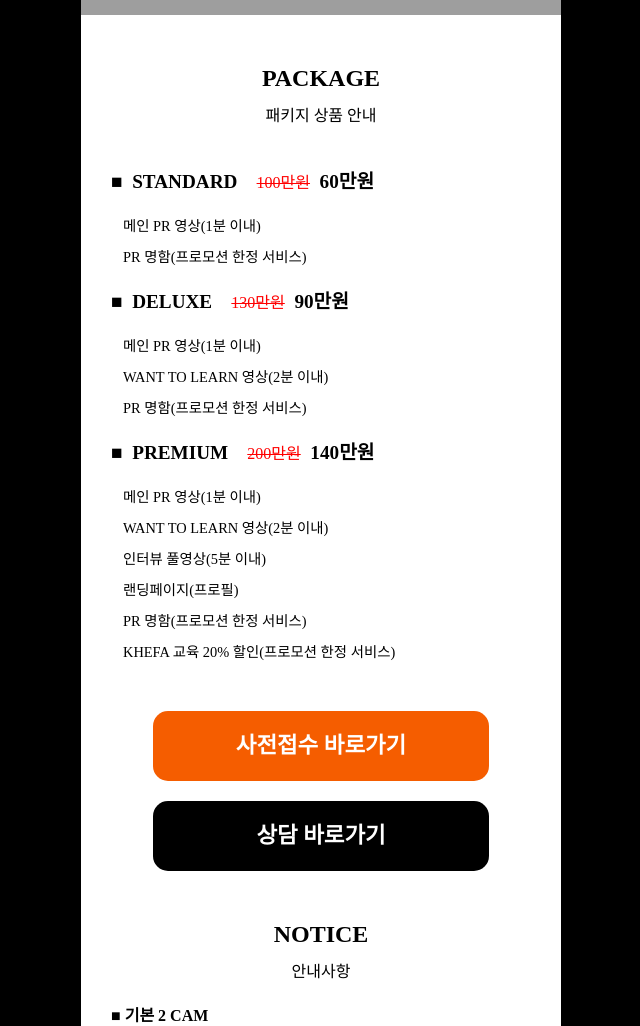
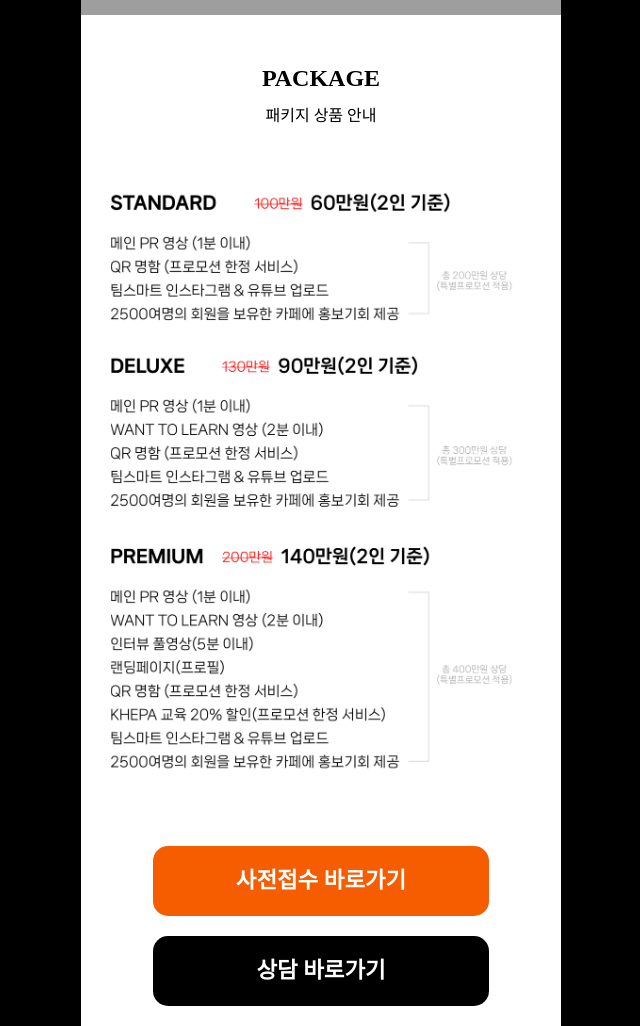
Before and after one commit to teammark10/Promotion, a plain HTML site: page index.html in a window 1280 px wide. Shown: the part 2560-3586 px from the top of the page, without its empty margins (319-959 px from the left). Drawn offline with Linux system fonts and the light colour scheme; grey boxes are pictures that could not be loaded; a web font is replaced by a local one.

Commit message:
seventh commit

```diff
--- a/css/style.css
+++ b/css/style.css
@@ -78,6 +78,15 @@ body {
     font-size: 28px;
     margin-top: 20px;
 }
+.bnn3 {
+    width: 100%;
+    height: 700px;
+    background-color: #888888;
+    background: url("../image/bnn_3.png") no-repeat center/cover;
+    text-align: center;
+    line-height: 120px;
+    font-size: 28px;
+}
 .main_video {
     background-color: #dddddd;
     width: 480px;
@@ -95,7 +104,7 @@ h3 {
     margin-bottom: 20px;
 }
 .pack_title {
-    margin-bottom: 40px;
+    margin-bottom: 0px;
 }
 
 .inner {
--- a/index.html
+++ b/index.html
@@ -72,29 +72,35 @@
         <div class="inner">
             <h2 class="sub_title">PACKAGE</h2>
             <h3 class="pack_title">패키지 상품 안내</h3>
-            <ul class="package">
+            <!-- <ul class="package">
                 <li>
-                    <h4 class="Price">■  STANDARD    <span>100만원</span>  60만원</h4>
+                    <h4 class="Price">■  STANDARD    <span>100만원</span>  60만원(2인 기준)</h4>
                     <h5>메인 PR 영상(1분 이내)</h5>
-                    <h5>PR 명함(프로모션 한정 서비스)</h5>
+                    <h5>QR 명함(프로모션 한정 서비스)</h5>
                 </li>
                 <li>
-                    <h4 class="Price">■  DELUXE    <span>130만원</span>  90만원</h4>
+                    <h4 class="Price">■  DELUXE    <span>130만원</span>  90만원(2인 기준)</h4>
                     <h5>메인 PR 영상(1분 이내)</h5>
                     <h5>WANT TO LEARN 영상(2분 이내)</h5>
-                    <h5>PR 명함(프로모션 한정 서비스)</h5>
+                    <h5>QR 명함(프로모션 한정 서비스)</h5>
                 </li>
                 <li>
-                    <h4 class="Price">■  PREMIUM    <span>200만원</span>  140만원</h4>
+                    <h4 class="Price">■  PREMIUM    <span>200만원</span>  140만원(2인 기준)</h4>
                     <h5>메인 PR 영상(1분 이내)</h5>
                     <h5>WANT TO LEARN 영상(2분 이내)</h5>
                     <h5>인터뷰 풀영상(5분 이내)</h5>
                     <h5>랜딩페이지(프로필)</h5>
-                    <h5>PR 명함(프로모션 한정 서비스)</h5>
-                    <h5>KHEFA 교육 20% 할인(프로모션 한정 서비스)</h5>
+                    <h5>QR 명함(프로모션 한정 서비스)</h5>
+                    <h5>KHEPA 교육 20% 할인(프로모션 한정 서비스)</h5>
                 </li>
-            </ul>
-            <div class="box"></div>
+                <li>
+                    <h4 class="Price">■  공통사항</h4>
+                    <h5>팀스마트 인스타그램 & 유튜브 업로드</h5>
+                    <h5>2500여명 회원을 보유한 대형 카페에 홍보기회 제공</h5>
+                </li>
+            </ul> -->
+            <div class="bnn3">
+            </div>
             <a href="https://forms.gle/wASFX9drUdiDwJfa7" target="_blank" class="go_btn">사전접수 바로가기</a>
             <a href="https://pf.kakao.com/_wxaLXG" target="_blank" class="go_btn color_bk">상담 바로가기</a>
             <div class="box"></div>
```
Also changed, not shown: image/bnn_3.png (added), 1 other file.
